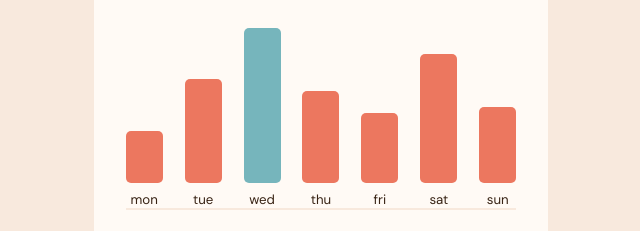
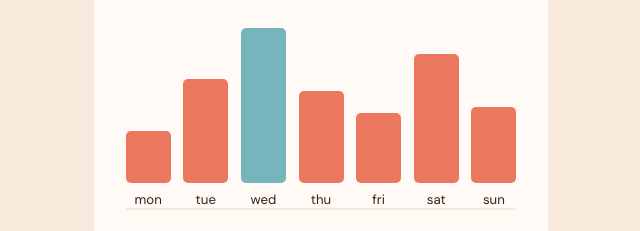
Before and after one commit to zlatozaraZlatkova/expenses-chart-component, a plain HTML site: page index.html in a window 1280 px wide. Shown: the part 318-549 px from the top of the page, without its empty margins (319-959 px from the left). Drawn offline with Linux system fonts and the light colour scheme.

Commit message:
Update style.css

```diff
--- a/resources/css/style.css
+++ b/resources/css/style.css
@@ -124,7 +124,7 @@ h2 {
 }
 
 .column-container .column {
-  width: clamp(26px, 8.6vw, 37px);
+  width: clamp(26px, 8.6vw, 45px);
   background-color: var(--soft-red);
   border-radius: 5px;
   position: relative;
```
